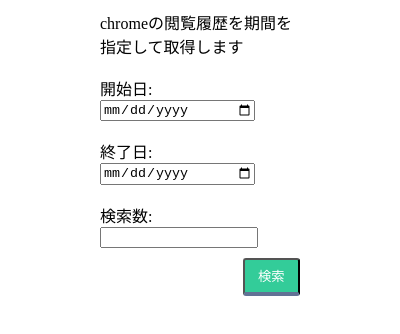
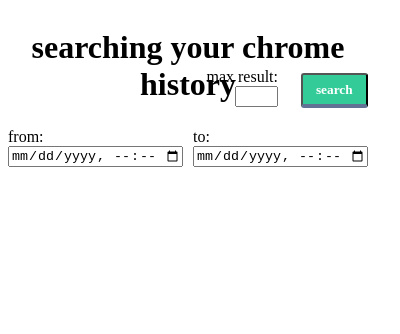
Before and after one commit to sidsyd/search-chrome-history, a browser extension: page extension/popup/popup.html in a window 400 px wide. Drawn offline with Linux system fonts and the light colour scheme.

Commit message:
feat: スタイルの変更

```diff
--- a/extension/popup/popup.css
+++ b/extension/popup/popup.css
@@ -1,18 +1,31 @@
 body {
     min-width: 230px;
 }
-div {
-    margin: 10px auto;
-    width: 200px;
+#form {
+    display: grid;
+    grid-template-rows: repeat(3, 60px);
+    grid-template-columns: repeat(4, 90px);
+}
+h1 {
+    grid-column: 1/5;
+    text-align: center;
 }
 span {
     font-family: "ＭＳ 明朝",serif;
 }
-input {
-    width: 150px;
+#maxResultsArea {
+    grid-row: 2/3;
+    grid-column: 3/4;
+    text-align: right;
+}
+#maxResults {
+    width: 35px;
+    margin-left: 15px;
 }
 #buttonArea {
-    text-align:  right;
+    grid-row: 2/3;
+    grid-column: 4/5;
+    text-align: right;
 }
 #onSearch {
     display: inline-block;
@@ -22,6 +35,8 @@
     color: #FFF;
     border-bottom: solid 4px #627295;
     border-radius: 3px;
+    margin-top:  5px;
+    font-weight: bold;
 }
 #onSearch:active {
     /*ボタンを押したとき*/
@@ -29,3 +44,18 @@
     transform: translateY(4px);/*下に動く*/
     border-bottom: none;/*線を消す*/
 }
+#startTimeArea {
+    grid-row: 3/4;
+    grid-column: 1/2;
+}
+#startTime {
+    width: 170px;
+}
+#endTimeArea {
+    grid-row: 3/4;
+    grid-column: 3/4;
+    margin-left: 5px;
+}
+#endTime {
+    width: 170px;
+}
--- a/extension/popup/popup.html
+++ b/extension/popup/popup.html
@@ -6,17 +6,24 @@
     <meta http-equiv="content-type" charset="utf-8">
 </head>
 <body>
-    <div id="searchConditon">
-        <span>chromeの閲覧履歴を期間を指定して取得します</span><br>
+    <div id="form">
+        <h1>searching your chrome history</h1><br>
         <br>
-        <span>開始日: </span><input type="date" id="startTime"><br>
-        <br>
-        <span>終了日: </span><input type="date" id="endTime"><br>
-        <br>
-        <span>検索数: </span><input type="text" id="maxResults">
-    </div>
-    <div id="buttonArea">
-        <button id="onSearch"><span>検索</span></button>
+        <div id="maxResultsArea">
+            <span>max result: </span><br>
+            <input type="number" max="100" id="maxResults">
+        </div>
+        <div id="buttonArea">
+	        <button id="onSearch"><span>search</span></button>
+        </div>
+        <div id="startTimeArea">
+            <span>from: </span><br>
+            <input type="datetime-local" id="startTime">
+        </div>
+        <div id="endTimeArea">
+            <span>to: </span><br>
+            <input type="datetime-local" id="endTime">
+        </div>
     </div>
 </body>
 </html>
```
